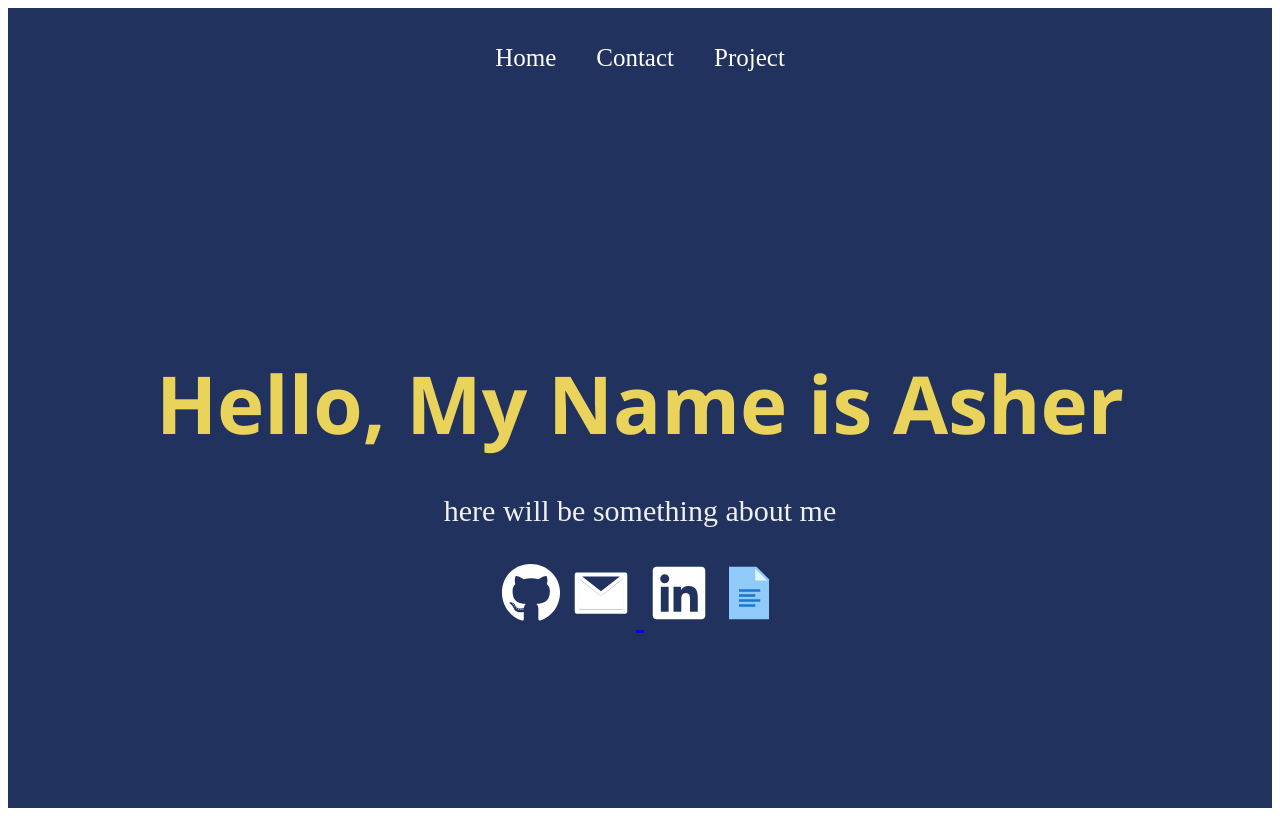
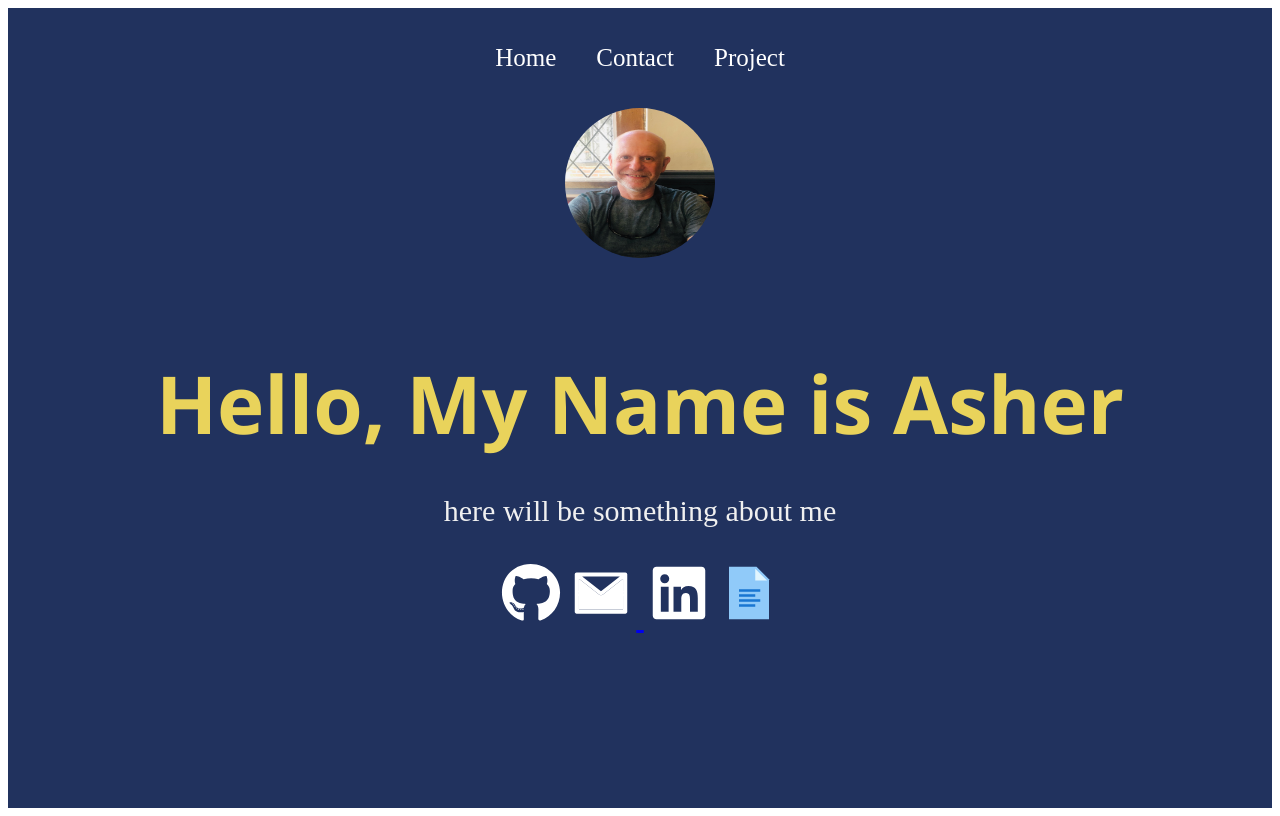
Before and after one commit to Asherbeck10/Asher-Beck-Portfolio, a React (Create React App) app: page / in a window 1280 px wide. Built offline with nearby package versions, Linux system fonts and the light colour scheme.

Commit message:
profile photo added

```diff
--- a/src/Pages/Home/index.js
+++ b/src/Pages/Home/index.js
@@ -3,9 +3,14 @@ import './style.css';
 import {FaGithub,FaLinkedin} from 'react-icons/fa'
 import{AiTwotoneMail} from 'react-icons/ai'
 import {FcDocument} from 'react-icons/fc'
+import myPhoto from '../assets/my_photo.jpeg'
 function Home() {
   return (
     <div className='"home'>
+      <header className="App-header">
+        <img src={myPhoto} className="Profile-pic" alt="Profile" />
+
+      </header>
       <div className="about">
       <h2>Hello, My Name is Asher</h2>
       <div className='prompt'>
--- a/src/Pages/Home/style.css
+++ b/src/Pages/Home/style.css
@@ -1,3 +1,18 @@
+.App-header {
+  position: relative;
+}
+
+.Profile-pic {
+  width: 150px;
+  height: 150px;
+  border-radius: 50%;
+  position: absolute;
+  top: 0;
+  left: 50%;
+  transform: translateX(-50%);
+  z-index: 1;
+}
+
 .home {
   width: 100%;
   align-items: center;
```
Also changed, not shown: src/Pages/assets/my_photo.jpeg (added).
